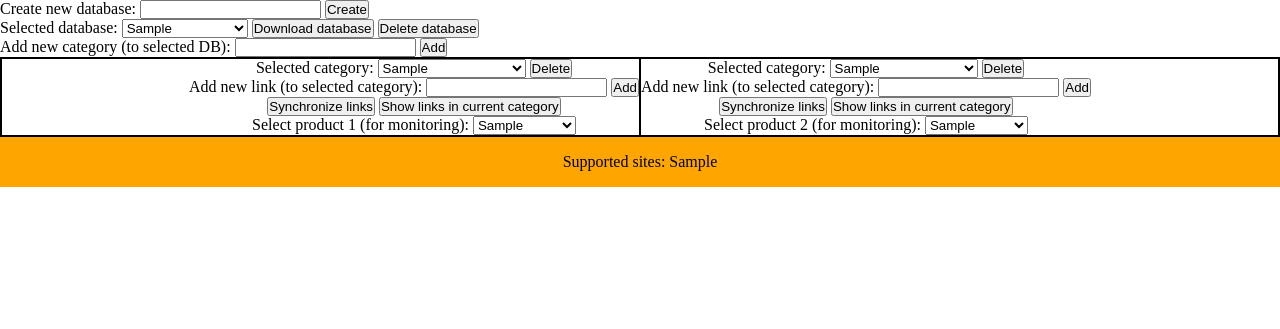
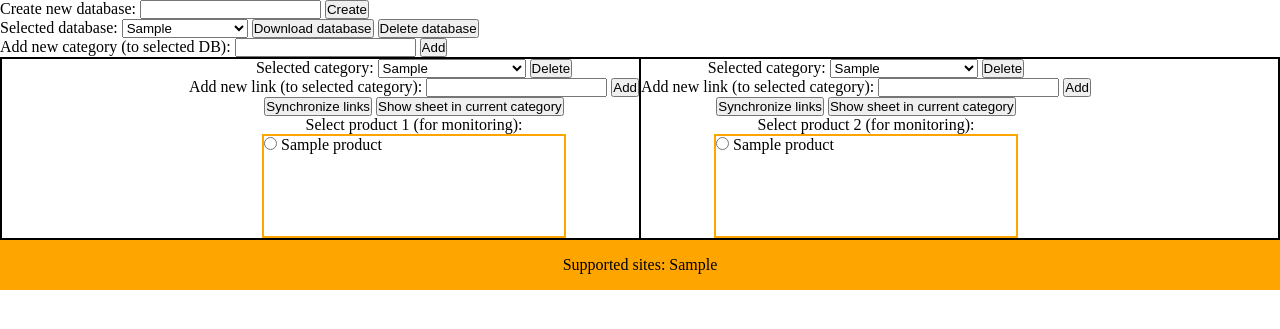
Before and after one commit to c0mr9d3/prices_tracker, a Flask app: template templates/index.html in a window 1280 px wide. Shown: the part 70-399 px from the top of the page. Run offline with Flask 2, Linux system fonts and the light colour scheme; the template is opened without the code that fills it: most values are stand-ins (such as "Sample title", 1, 10 or a date in 2020); some libraries are stand-ins or nearby versions.

Commit message:
Added display of products from the selected category on the web page

```diff
--- a/run.py
+++ b/run.py
@@ -37,6 +37,8 @@ def download(filename):
 def main_page():
     global XLS_DATABASES_OBJECTS_LIST
     categories_list = []
+    monitor_products_list_left = []
+    monitor_products_list_right = []
     databases_list = show_databases()
     database_filename = CURRENT_DIR + '/databases/' + '%s.xls'
     get_session_variable = lambda session_variable: \
@@ -174,15 +176,15 @@ def main_page():
                 else:
                     XLS_DATABASES_OBJECTS_LIST[session['database_object_index']] = None
 
-
         if 'category1' in request.args.keys() and \
                 check_allowed_symbols(request.args.get('category1')) and \
                 get_session_variable('selected_db'):
             db_index = get_session_variable('database_object_index')
             cat1_arg = request.args.get('category1')
 
-            if (db_index == 0 or db_index) and cat1_arg in XLS_DATABASES_OBJECTS_LIST[db_index].get_categories():
+            if type(db_index) is int and cat1_arg in XLS_DATABASES_OBJECTS_LIST[db_index].get_categories():
                 session['category1'] = cat1_arg
+                monitor_products_list_left = XLS_DATABASES_OBJECTS_LIST[db_index].get_products_names_from_category(cat1_arg)
             else:
                 session['category1'] = ''
         elif request.args.get('category1') == '':
@@ -194,19 +196,29 @@ def main_page():
             db_index = get_session_variable('database_object_index')
             cat2_arg = request.args.get('category2')
 
-            if (db_index == 0 or db_index) and cat2_arg in XLS_DATABASES_OBJECTS_LIST[db_index].get_categories():
+            if type(db_index) is int and cat2_arg in XLS_DATABASES_OBJECTS_LIST[db_index].get_categories():
                 session['category2'] = cat2_arg
+                monitor_products_list_right = XLS_DATABASES_OBJECTS_LIST[db_index].get_products_names_from_category(cat2_arg)
             else:
                 session['category2'] = ''
         elif request.args.get('category2') == '':
             session['category2'] = ''
 
     db_index = get_session_variable('database_object_index')
-    if db_index == 0 or db_index:
+    if type(db_index) is int and get_session_variable('selected_db'):
         try:
             categories_list = XLS_DATABASES_OBJECTS_LIST[db_index].get_categories()
         except AttributeError:
             categories_list = []
+
+        cat1 = get_session_variable('category1')
+        cat2 = get_session_variable('category2')
+
+        if cat1:
+            monitor_products_list_left = XLS_DATABASES_OBJECTS_LIST[db_index].get_products_names_from_category(cat1)
+
+        if cat2:
+            monitor_products_list_right = XLS_DATABASES_OBJECTS_LIST[db_index].get_products_names_from_category(cat2)
 
     #print(session)
     return render_template('index.html', \
@@ -216,7 +228,10 @@ def main_page():
             selected_cat2=get_session_variable('category2'), \
             databases_list=databases_list, \
             categories_list=categories_list, \
-            supported_sites=tracker.SUPPORTED_SITES)
+            supported_sites=tracker.SUPPORTED_SITES, \
+            monitor_products_list_left=monitor_products_list_left, \
+            monitor_products_list_right=monitor_products_list_right
+    )
 
 if __name__ == '__main__':
     if not os.path.isdir('databases'):
--- a/sites_parser/tracker.py
+++ b/sites_parser/tracker.py
@@ -28,6 +28,7 @@ class Citilink:
         client_headers = {
             'User-Agent': random.choice(USER_AGENT_LIST)
         }
+
         try:
             connection = requests.get(url, headers=client_headers)
             if connection.status_code != 200:
@@ -65,8 +66,8 @@ class Citilink:
 class Ozon(Citilink):
     def __init__(self):
         super()
-        self.class_product_price = ('rj7 r7j', 'rj7 jr8')
-        self.class_product_name = 's9j'
+        self.class_product_price = ('rj7 r7j', 'rj7 jr8', 'kr8 k8r', 'kr8')
+        self.class_product_name = 'tk'
 
 SHOPS_OBJECTS_DICTIONARY = {
         'citilink.ru': Citilink,
--- a/static/css/style.css
+++ b/static/css/style.css
@@ -66,3 +66,13 @@ html, body {
     text-align: center;
     border-left: 1px solid black;
 }
+
+.scroll_box_products {
+    text-align: left;
+    height: 100px;
+    width: 300px;
+    border: solid 2px orange;
+    white-space: nowrap;
+    overflow: scroll;
+    margin: 0 auto;
+}
--- a/templates/index.html
+++ b/templates/index.html
@@ -68,18 +68,22 @@
 
             <form method="POST">
                 <input type="submit" name="sync_links_left_cat" value="Synchronize links">
-                <input type="submit" name="show_left_links" value="Show links in current category">
+                <input type="submit" name="show_left_links" value="Show sheet in current category">
                 <br>
+            </form>
+
+            <form method="POST">
                 <label>Select product 1 (for monitoring):</label>
-                <select>
-                    <option disabled selected hidden value> -- product 1 -- </option>
-                    {% if selected_product1 %}
-                        <option selected value={{ selected_product1 }}>{{ selected_product1 }}</option>
+                <div class="scroll_box_products">
+                    {% if monitor_products_list_left %}
+                        {% for product in monitor_products_list_left %}
+                            {% if product and product != 'Error' %}
+                                <input type="radio" id="html" name="monitor_product" value={{ product }}>
+                                <label for="html">{{ product }}</label><br>
+                            {% endif %}
+                        {% endfor %}
                     {% endif %}
-
-                    {% if selected_product1_list %}
-                    {% endif %}
-                </select>
+                </div>
             </form>
 
         <script type="text/javascript" src="https://cdn.bokeh.org/bokeh/release/bokeh-2.4.2.min.js"></script>
@@ -159,18 +163,22 @@
 
             <form method="POST">
                 <input type="submit" name="sync_links_right_cat" value="Synchronize links">
-                <input type="submit" name="show_right_links" value="Show links in current category">
+                <input type="submit" name="show_right_links" value="Show sheet in current category">
                 <br>
+            </form>
+
+            <form method="POST">
                 <label>Select product 2 (for monitoring):</label>
-                <select>
-                    <option disabled selected hidden value> -- product 2 -- </option>
-                    {% if selected_product2 %}
-                        <option selected value={{ selected_product2 }}>{{ selected_product2 }}</option>
+                <div class="scroll_box_products">
+                    {% if monitor_products_list_right %}
+                        {% for product in monitor_products_list_right %}
+                            {% if product and product != 'Error' %}
+                                <input type="radio" id="html" name="monitor_product" value={{ product }}>
+                                <label for="html">{{ product }}</label><br>
+                            {% endif %}
+                        {% endfor %}
                     {% endif %}
-
-                    {% if selected_product2_list %}
-                    {% endif %}
-                </select>
+                </div>
             </form>
 
         <script type="text/javascript" src="https://cdn.bokeh.org/bokeh/release/bokeh-2.4.2.min.js"></script>
```
Also changed, not shown: sites_parser/database.py (+13 -1 lines).
